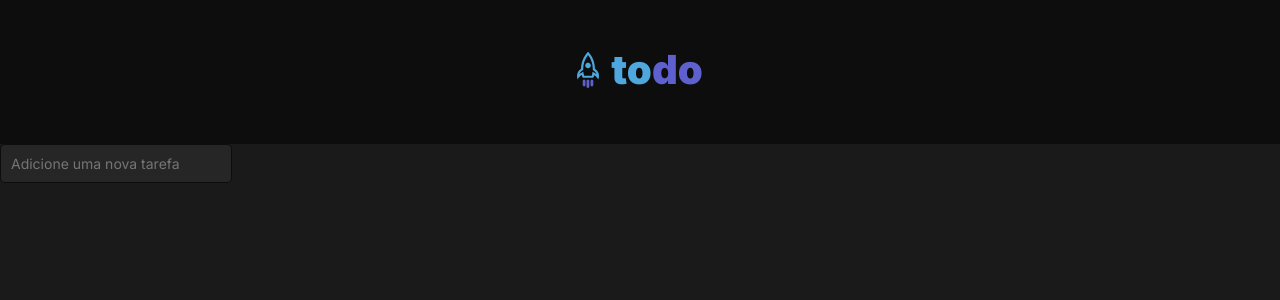
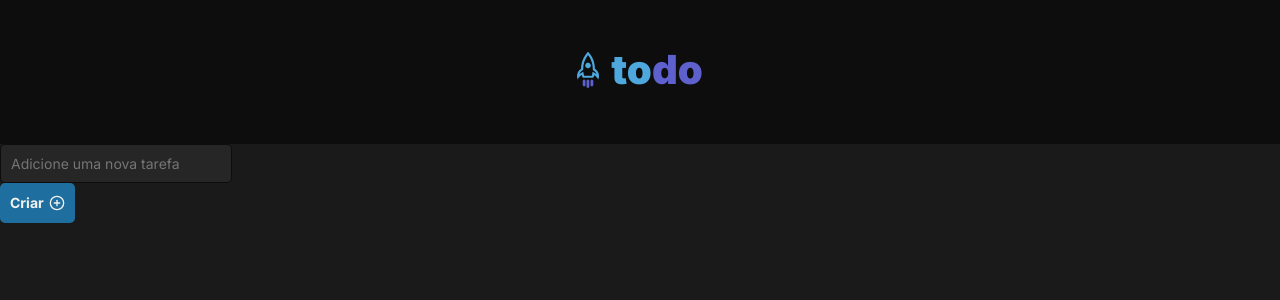
Before and after one commit to brunaporato/todo-list-ignite, a React (Vite) app: page / in a window 1280 px wide. Shown: the top 300 px of the page. Built offline with nearby package versions, Linux system fonts and the light colour scheme.

Commit message:
add bttn component &  install react-icons

```diff
--- a/package.json
+++ b/package.json
@@ -11,7 +11,8 @@
   },
   "dependencies": {
     "react": "^18.2.0",
-    "react-dom": "^18.2.0"
+    "react-dom": "^18.2.0",
+    "react-icons": "^4.11.0"
   },
   "devDependencies": {
     "@types/react": "^18.2.15",
--- a/src/App.tsx
+++ b/src/App.tsx
@@ -1,5 +1,6 @@
 import { Header } from "./components/Header";
 import { Input } from "./components/Input";
+import { BttnCreate } from "./components/BttnCreate";
 import "./global.css";
 
 export function App() {
@@ -7,6 +8,7 @@ export function App() {
     <div>
       <Header />
       <Input />
+      <BttnCreate />
     </div>
   )
 }
--- /dev/null
+++ b/src/components/BttnCreate.module.css
@@ -0,0 +1,21 @@
+.button {
+    display: inline-flex;
+    border: none;
+    padding: 1rem;
+    justify-content: center;
+    align-items: center;
+    gap: .5rem;
+
+    background: var(--blue-dark);
+    border-radius: .5rem;
+
+    color: var(--gray-100);
+    font-weight: 700;
+    line-height: 140%;
+
+    cursor: pointer;
+}
+
+.button:hover {
+    background: var(--blue);
+}
--- /dev/null
+++ b/src/components/BttnCreate.tsx
@@ -0,0 +1,12 @@
+import styles from "./BttnCreate.module.css";
+import { FiPlusCircle } from "react-icons/fi";
+
+export function BttnCreate() {
+    return(
+        <button
+        className={styles.button}
+        >
+            Criar <FiPlusCircle size={16} />
+        </button>
+    )
+}
```
Also changed, not shown: 1 other file (tests, documents, lock files or other folders).
